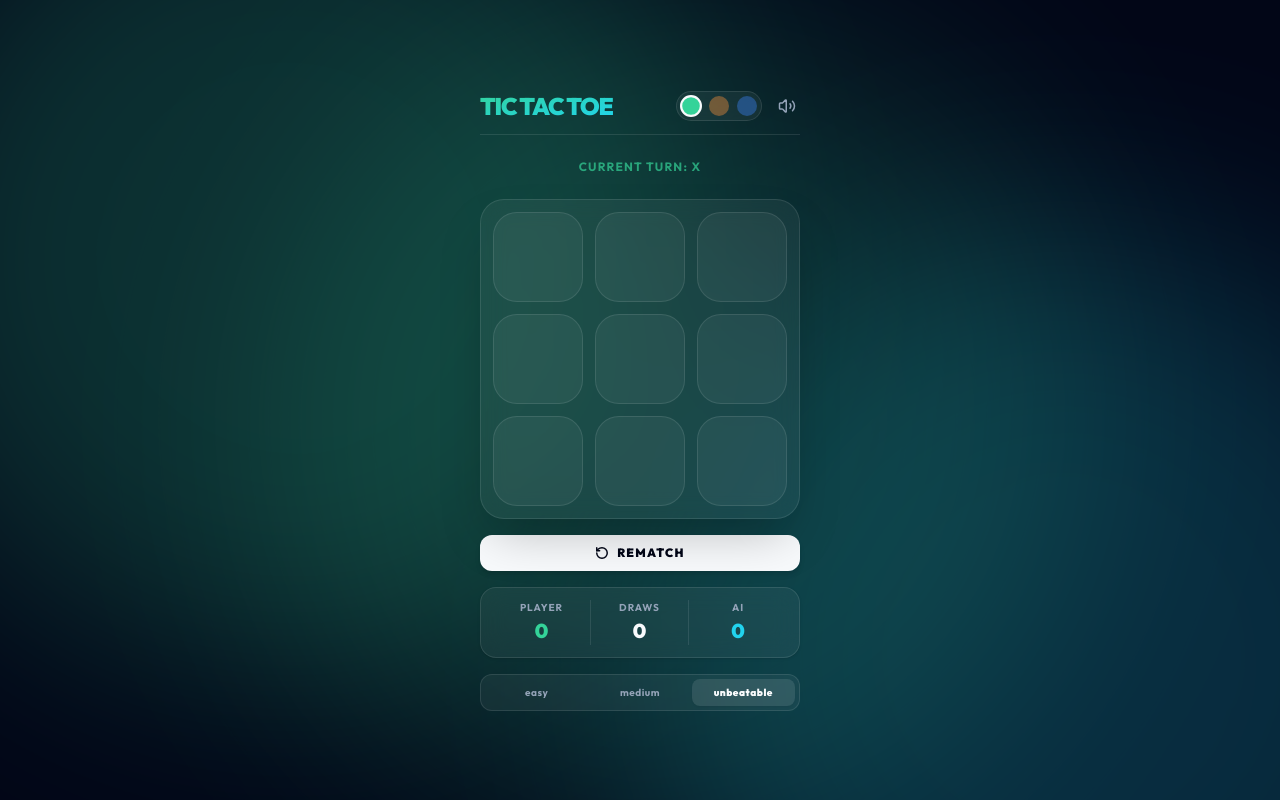
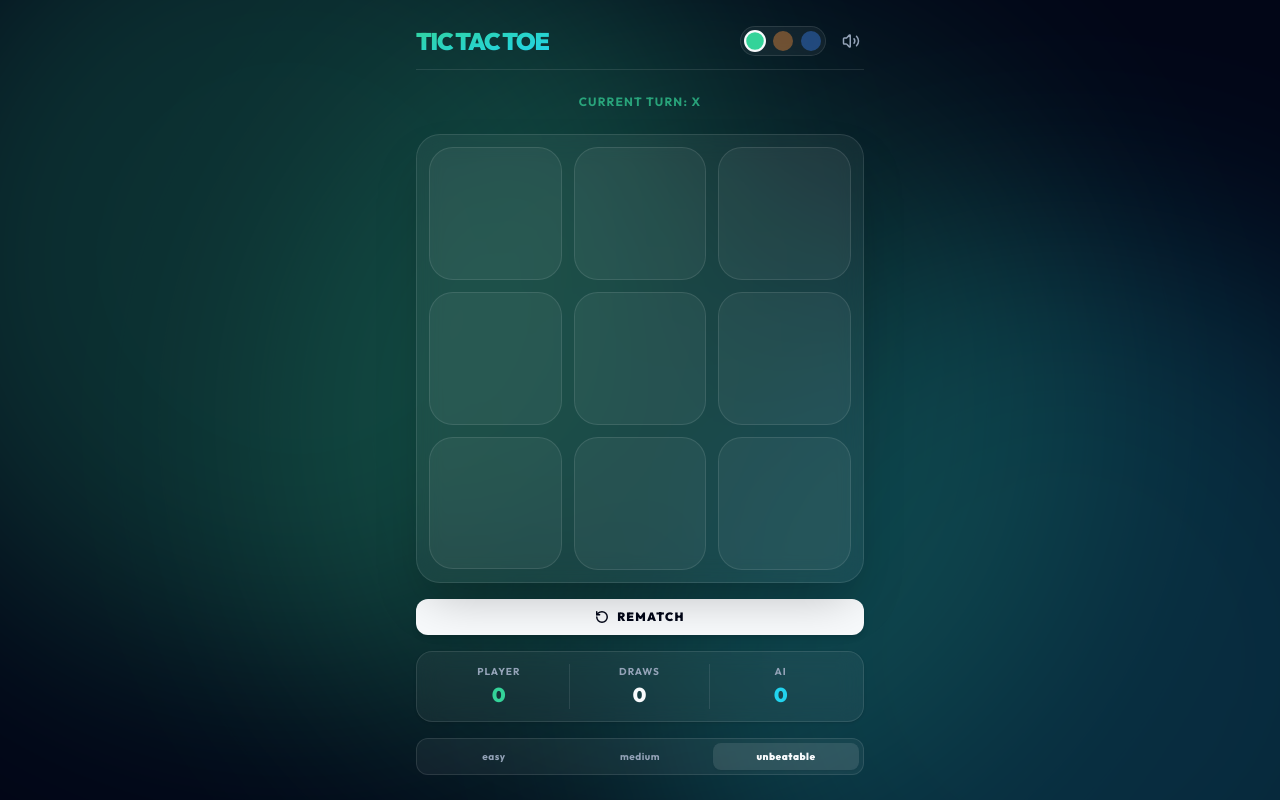
Before and after one commit to RomiValladares/TicTacToeReact, a React (Vite) app: page / in a window 1280 px wide. Built offline with nearby package versions, Linux system fonts and the light colour scheme.

Commit message:
Make layout bigger in desktop

```diff
--- a/src/features/game/TicTacToe.tsx
+++ b/src/features/game/TicTacToe.tsx
@@ -200,7 +200,8 @@ export const TicTacToe: React.FC = () => {
         >
             <BackgroundAtmosphere />
 
-            <div className="relative z-10 flex w-full max-w-xs flex-col gap-4 items-center">
+            {/* Adjusted max-w constraints to scale smoothly from mobile up to desktop viewports */}
+            <div className="relative z-10 flex w-full max-w-xs sm:max-w-sm md:max-w-md flex-col gap-4 items-center transition-all duration-300">
 
                 {/* HEADER */}
                 <header className="flex w-full items-center justify-between border-b border-(--text-main)/10 pb-3">
```
